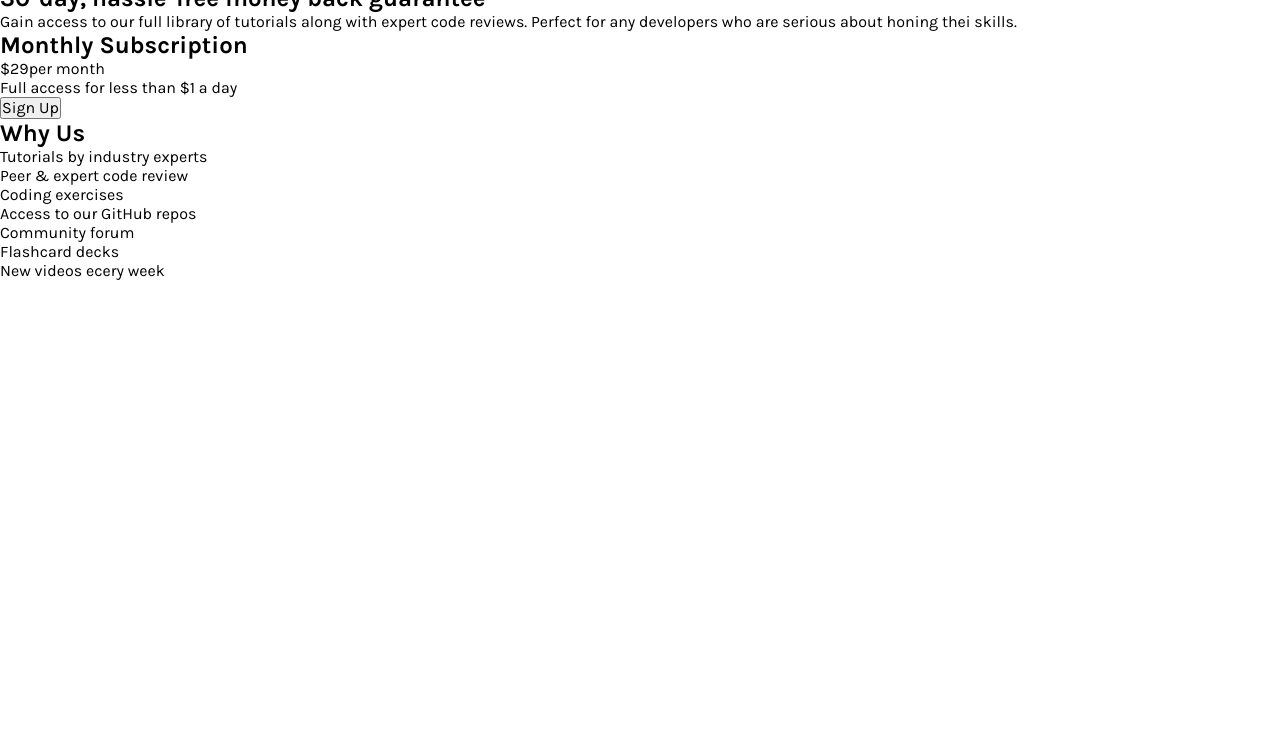
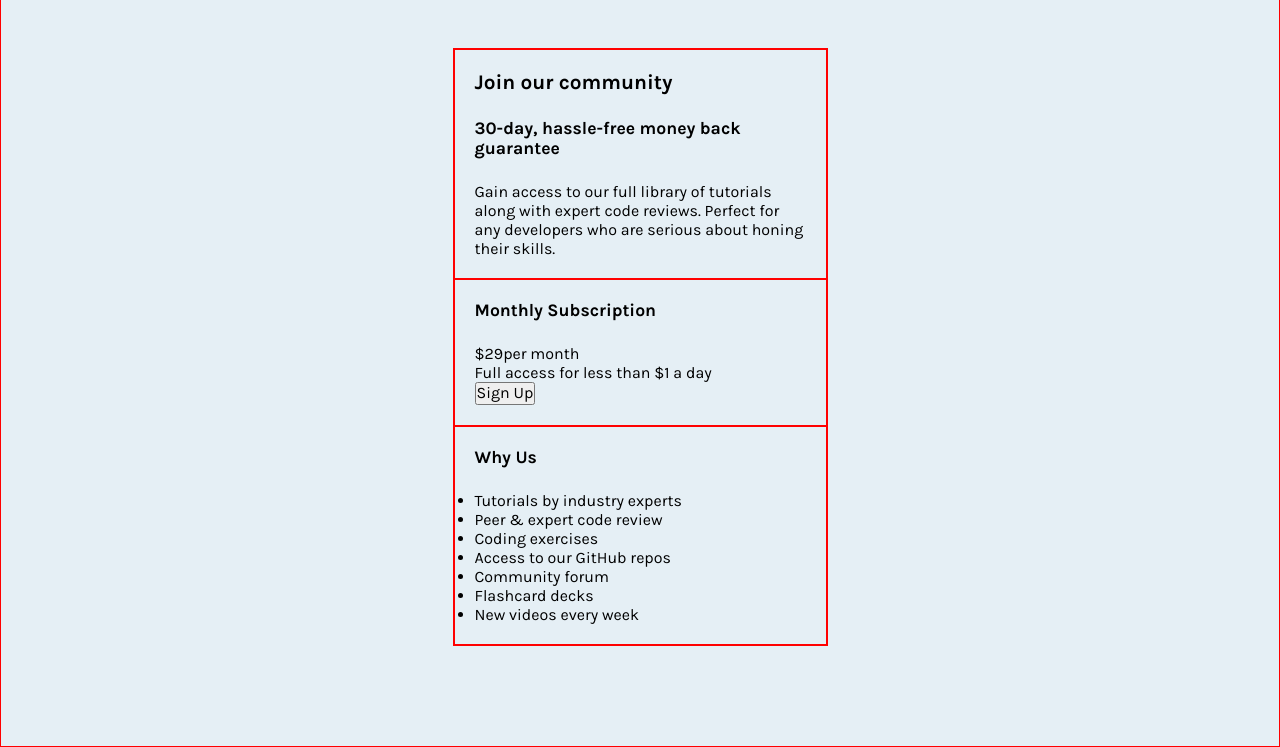
Before and after one commit to daniel-papp/fem-single-price-grid-component, a plain HTML site: page index.html in a window 1280 px wide. Shown: the part 53-800 px from the top of the page. Drawn offline with Linux system fonts and the light colour scheme.

Commit message:
Set general layout

```diff
--- a/index.html
+++ b/index.html
@@ -8,18 +8,19 @@
         <link rel="shortcut icon" href="./assets/favicon-32x32.png" type="image/x-icon">
     </head>
     <body>
-        <div class="section-1">
+        <div class="component">
+            <div class="section section-1">
                 <h1>Join our community</h1>
                 <h2>30-day, hassle-free money back guarantee</h2>
-            <p>Gain access to our full library of tutorials along with expert code reviews. Perfect for any developers who are serious about honing thei skills.</p>
+                <p>Gain access to our full library of tutorials along with expert code reviews. Perfect for any developers who are serious about honing their skills.</p>
             </div>
-        <div class="section-2">
+            <div class="section section-2">
                 <h2>Monthly Subscription</h2>
                 <p id="pricing"><span class="price">&dollar;29</span>per month</p>
                 <p>Full access for less than &dollar;1 a day</p>
                 <button class="button" type="button">Sign Up</button>
             </div>
-        <div class="section-3">
+            <div class="section section-3">
                 <h2>Why Us</h2>
                 <ul>
                     <li>Tutorials by industry experts</li>
@@ -28,8 +29,9 @@
                     <li>Access to our GitHub repos</li>
                     <li>Community forum</li>
                     <li>Flashcard decks</li>
-                <li>New videos ecery week</li>
+                    <li>New videos every week</li>
                 </ul>
+            </div>
         </div>
     </body>
 </html>
--- a/scss/_config.scss
+++ b/scss/_config.scss
@@ -2,7 +2,7 @@
 
 $clr-primary: hsl(179, 62%, 43%);
 $clr-bright: hsl(71, 73%, 54%);
-$clr-light-text: hsl(204, 43%, 93%);
+$clr-background: hsl(204, 43%, 93%);
 $clr-medium-text: hsl(218, 22%, 67%);
 $clr-white: #FFFFFF;
 
--- a/scss/main.scss
+++ b/scss/main.scss
@@ -1,2 +1,37 @@
 @use "./reset.scss";
 @use "./config.scss" as c;
+
+body {
+    border: 1px solid red;
+    min-height: 100vh;
+    display: flex;
+    justify-content: center;
+    align-items: center;
+    background-color: c.$clr-background;
+
+}
+
+.component {
+    border: 1px solid red;
+
+    display: flex;
+    flex-direction: column;
+    justify-content: center;
+    align-items: left;
+    max-width: 375px;
+}
+
+.section {
+    border: 1px solid red;
+    padding: 20px;
+
+    h1 {
+        font-size: 1.3rem;
+        margin-bottom: 1.5rem;
+    }
+
+    h2 {
+        font-size: 1.1rem;
+        margin-bottom: 1.5rem;
+    }
+}
```
Also changed, not shown: css/main.css, 1 other file. Lines whose indentation alone changed are shown as unchanged.
